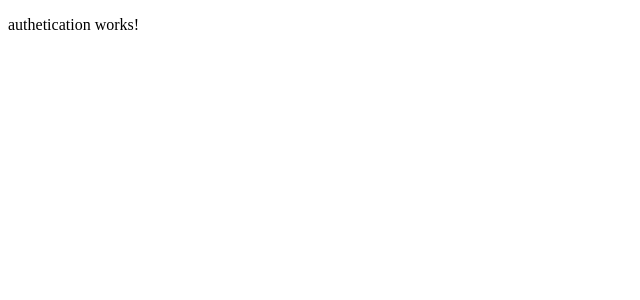
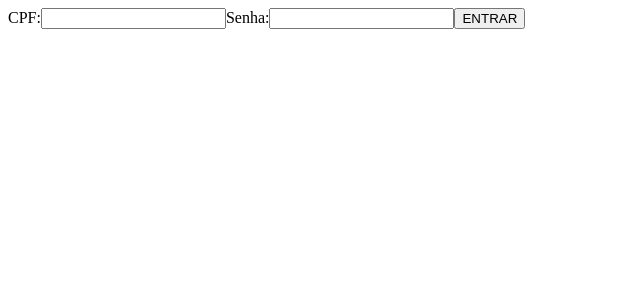
Before and after one commit to gabiguedes/apartments-client, an Angular app: page / in a window 1280 px wide. Shown: the top 300 px of the page, without its empty margins (0-640 px from the left). Built offline with nearby package versions, Linux system fonts and the light colour scheme.

Commit message:
feat: primeira versao tela de login

```diff
--- a/src/app/components/authetication/authetication.component.html
+++ b/src/app/components/authetication/authetication.component.html
@@ -1 +1,7 @@
-<p>authetication works!</p>
+<form>
+  <label>CPF:</label>
+  <input type="number" name="seu cpf" required />
+  <label>Senha:</label>
+  <input type="password">
+  <button type="submit">ENTRAR</button>
+</form>
```
